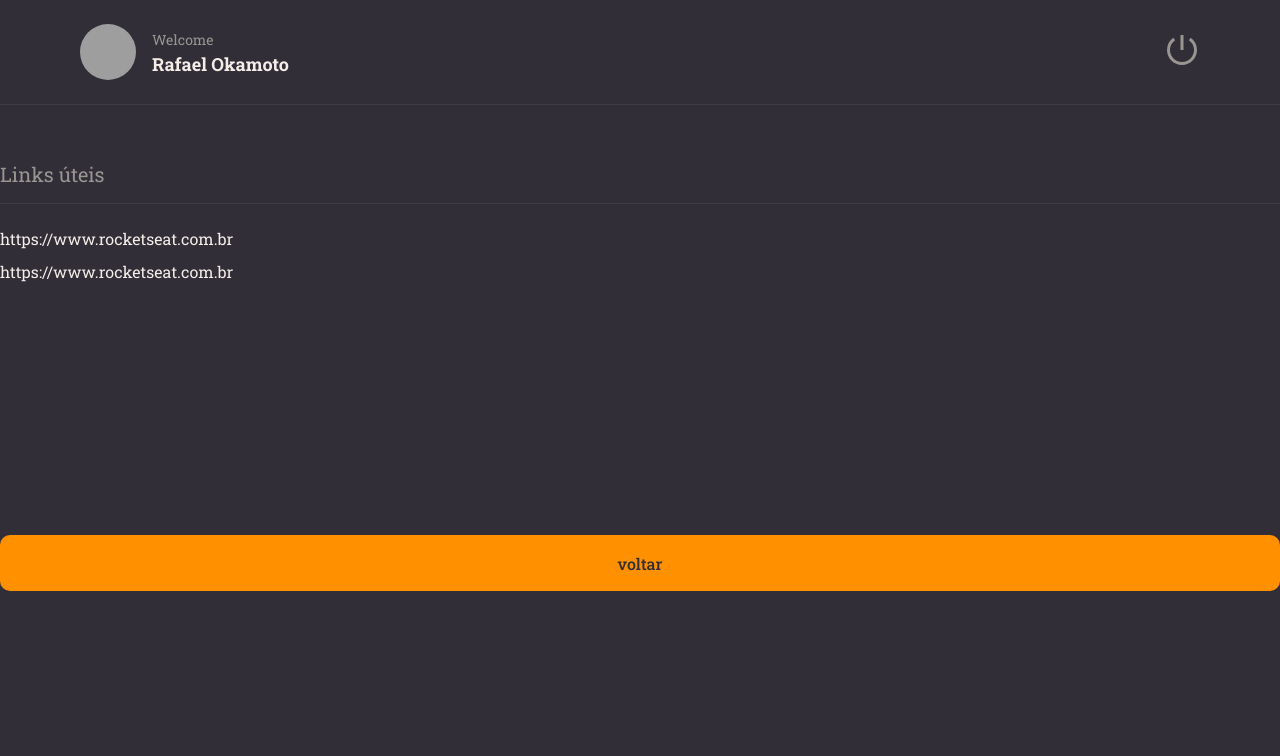
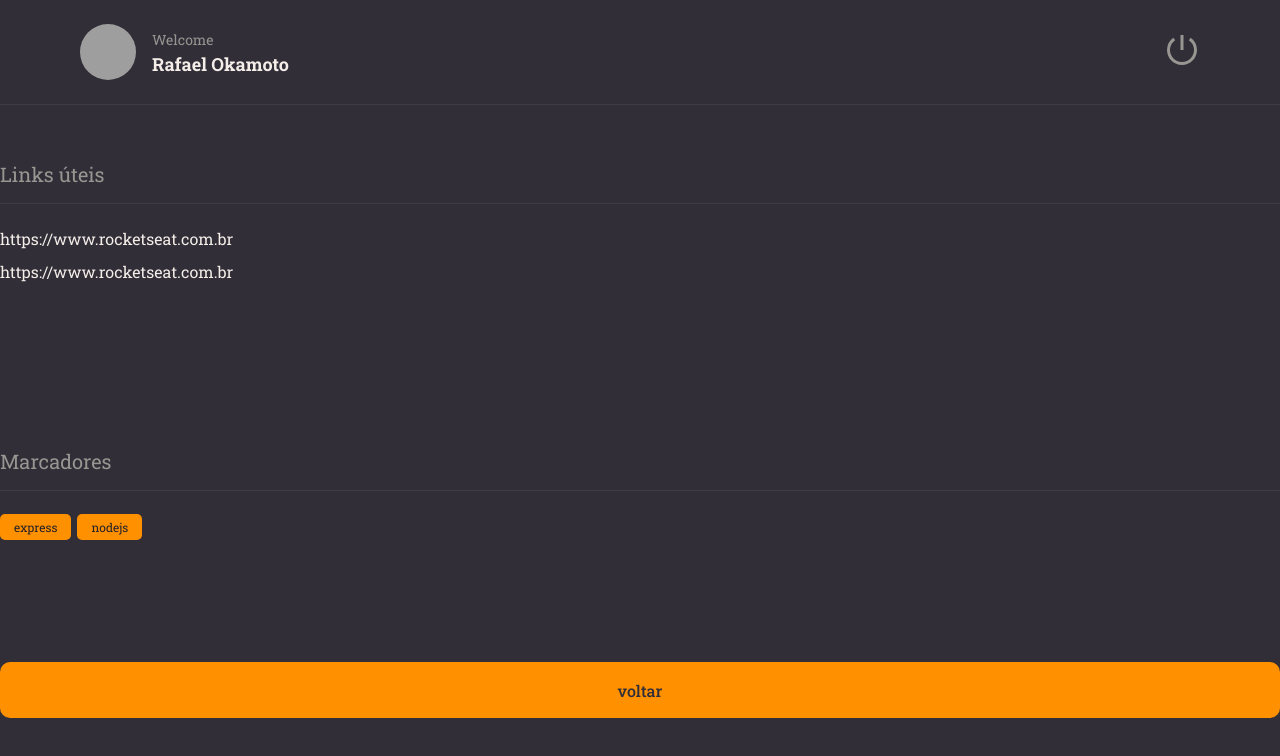
Before and after one commit to RafaelOkamoto182/Rocketnotes, a React (Vite) app: page / in a window 1280 px wide. Shown: the top 756 px of the page. Built offline with nearby package versions, Linux system fonts and the light colour scheme; grey boxes are pictures that could not be loaded.

Commit message:
criado componente "tag"

```diff
--- /dev/null
+++ b/src/components/Tag/index.jsx
@@ -0,0 +1,9 @@
+import { Container } from './styles'
+
+export function Tag({ title }) {
+    return (
+        <Container>
+            {title}
+        </Container>
+    )
+}
--- /dev/null
+++ b/src/components/Tag/styles.js
@@ -0,0 +1,11 @@
+import styled from 'styled-components'
+
+export const Container = styled.span`
+    font-size:12px;
+    padding: 5px 14px;
+    border-radius: 5px;
+    margin-right: 6px;
+    color: ${({ theme }) => theme.COLORS.BACKGROUND_900};
+    background-color: ${({ theme }) => theme.COLORS.ORANGE}
+
+`
--- a/src/pages/Details/index.jsx
+++ b/src/pages/Details/index.jsx
@@ -2,6 +2,7 @@
 import { Button } from '../../components/Button'
 import { Header } from "../../components/Header"
 import { Section } from "../../components/Section"
+import { Tag } from "../../components/Tag/index.jsx"
 
 
 export function Details() {
@@ -10,11 +11,15 @@
       <Header />
 
       <Section title="Links úteis">
-
         <Links>
           <li><a href="#">https://www.rocketseat.com.br</a></li>
           <li><a href="#">https://www.rocketseat.com.br</a></li>
         </Links>
+      </Section>
+
+      <Section title="Marcadores">
+        <Tag title="express" />
+        <Tag title="nodejs" />
 
       </Section>
 
```
